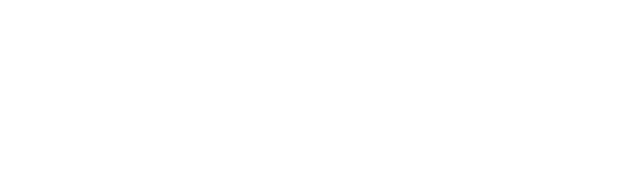
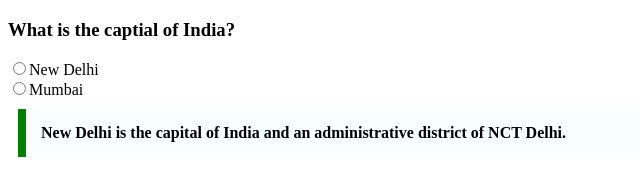
Before and after one commit to acciojob/trivia-Pankaj352, a website: page main.html in a window 1280 px wide. Shown: the whole page, without its empty margins (0-640 px from the left). Drawn offline with Linux system fonts and the light colour scheme.

Commit message:
created a submission

```diff
--- a/main.html
+++ b/main.html
@@ -7,6 +7,14 @@
 </head>
 
 <body>
+	<div>
+		<h3>What is the captial of India?</h3>
+
+		<input type="radio" name="capital" /><label>New Delhi</label>
+		<br>
+		<input type="radio" name="capital" /><label>Mumbai</label>
+		<blockquote>New Delhi is the capital of India and an administrative district of NCT Delhi.</blockquote>
+</div>
 	<!-- the entire body must be written by student -->
     <script type="text/javascript" src="./script.js">
 </script>
--- a/styles.css
+++ b/styles.css
@@ -1,2 +1,10 @@
 
 /* Your CSS Code here. */
+blockquote{
+	max-width:600px;
+	margin:10px;
+	padding:15px;
+	border-left:8px solid green;
+	background-color:#f8fffe;
+	font-weight:bold;
+}
```
